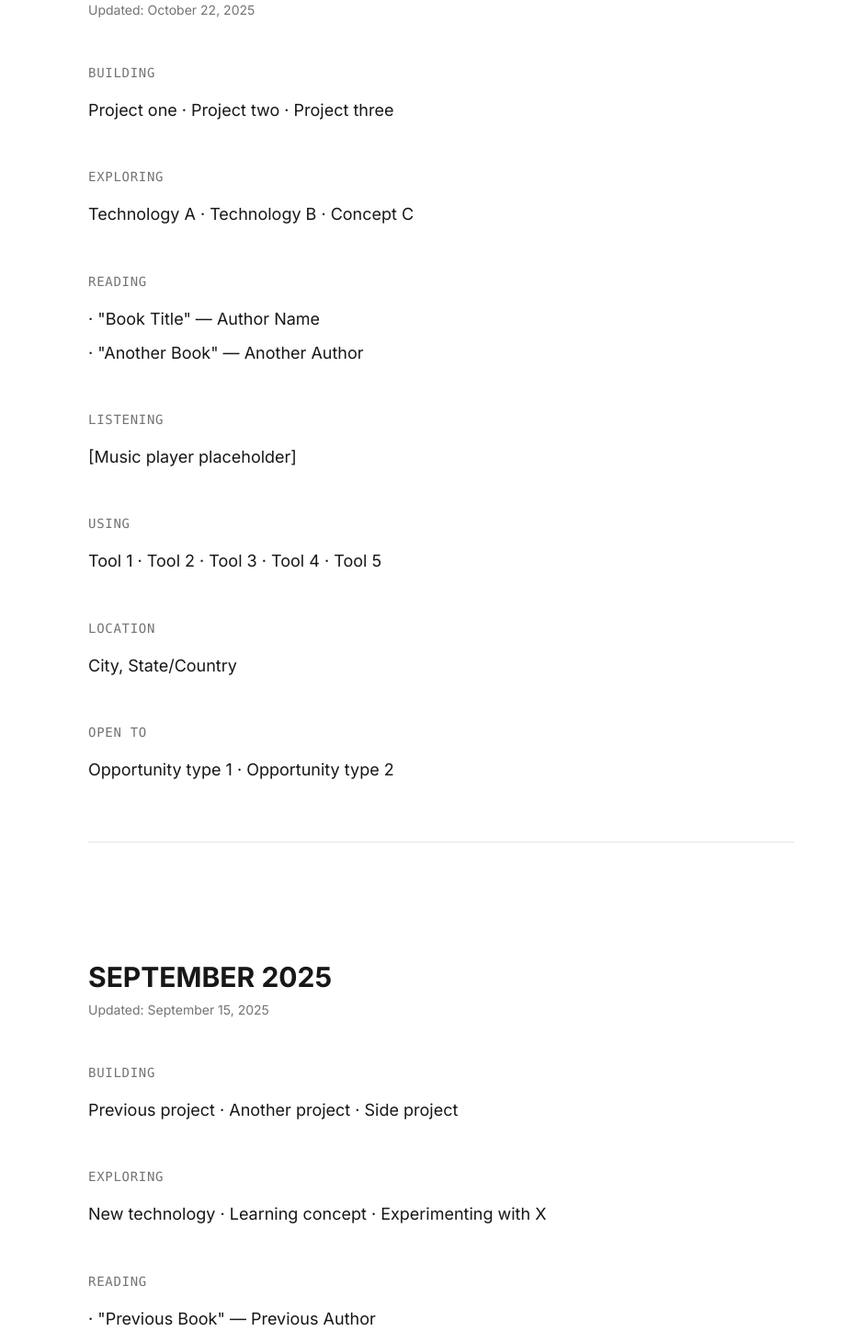
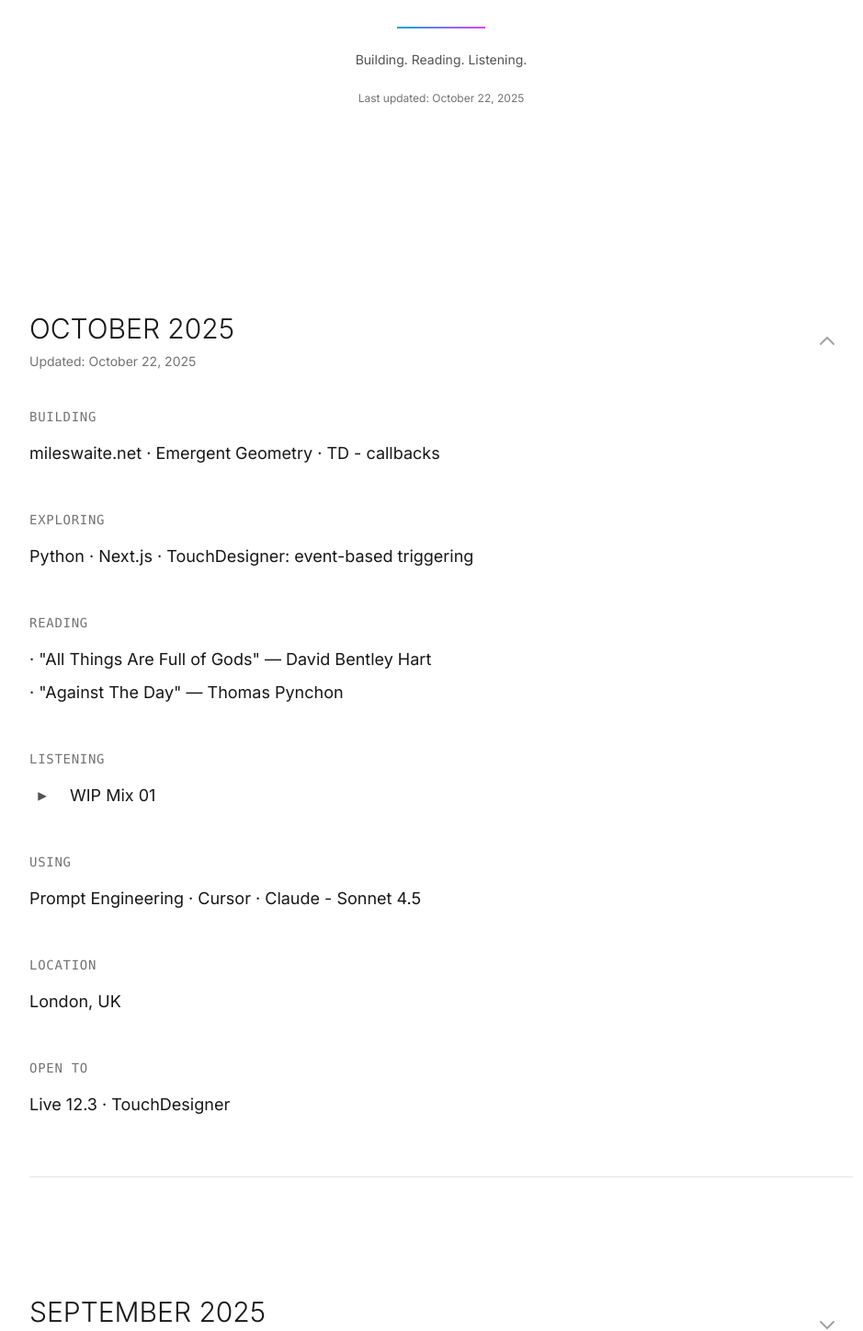
Before and after one commit to Milesy1/mileswaiteR2, a Next.js app: page /now in a window 1280 px wide. Shown: the part 263-1710 px from the top of the page at 92% size, without its empty margins (160-1099 px from the left). Built offline with nearby package versions, Linux system fonts and the light colour scheme; no server answers.

Commit message:
Fix music player: Add working MP3 file and update track title to WIP Mix 01

```diff
--- a/app/now/page.tsx
+++ b/app/now/page.tsx
@@ -1,105 +1,278 @@
-import { Metadata } from 'next'
+'use client';
 
-export const metadata: Metadata = {
-  title: 'Now | Miles Waite',
-  description: 'What I\'m currently building, exploring, reading, and thinking about.',
+import { motion, AnimatePresence } from 'framer-motion';
+import { useState, useRef, useEffect } from 'react';
+
+// ============================================================================
+// NOW PAGE DATA - Easy to update!
+// ============================================================================
+// To add a new month:
+// 1. Copy the entire object below
+// 2. Update the month name and all content
+// 3. Add it to the beginning of the array (most recent first)
+// 4. The "Last updated" date will automatically pull from the first entry
+
+const nowData = [
+  {
+    month: "OCTOBER 2025",
+    lastUpdated: "October 22, 2025",
+    building: ["mileswaite.net", "Emergent Geometry", "TD - callbacks"],
+    exploring: ["Python", "Next.js", "TouchDesigner: event-based triggering"],
+    reading: [
+      { title: "All Things Are Full of Gods", author: "David Bentley Hart" },
+      { title: "Against The Day", author: "Thomas Pynchon" }
+    ],
+    listeningTrack: "WIP Mix 01",
+    listeningFile: "/music/mileswaite.mp3",
+    using: ["Prompt Engineering", "Cursor", "Claude - Sonnet 4.5" ],
+    location: "London, UK",
+    openTo: ["Live 12.3", "TouchDesigner"]
+  },
+  {
+    month: "SEPTEMBER 2025",
+    lastUpdated: "September 15, 2025",
+    building: ["Previous project", "Another project", "Side project"],
+    exploring: ["New technology", "Learning concept", "Experimenting with X"],
+    reading: [
+      { title: "Previous Book", author: "Previous Author" },
+      { title: "Another Previous Book", author: "Another Previous Author" }
+    ],
+    listeningTrack: "Previous Track Title",
+    listeningFile: "",
+    using: ["Previous tool 1", "Previous tool 2", "Previous tool 3", "Previous tool 4"],
+    location: "Previous City, State/Country",
+    openTo: ["Previous opportunity type 1", "Previous opportunity type 2"]
+  }
+  // Add new months here - copy the object above and update all values
+]
+
+// Music Player Component - Touch-friendly and accessible
+function MusicPlayer({ trackTitle, audioFile }: { trackTitle: string; audioFile: string }) {
+  const [isPlaying, setIsPlaying] = useState(false);
+  const audioRef = useRef<HTMLAudioElement>(null);
+
+  const togglePlayPause = () => {
+    if (audioRef.current && audioFile) {
+      if (isPlaying) {
+        audioRef.current.pause();
+      } else {
+        audioRef.current.play();
+      }
+      setIsPlaying(!isPlaying);
+    }
+  };
+
+  const handleKeyDown = (event: React.KeyboardEvent) => {
+    if (event.key === 'Enter' || event.key === ' ') {
+      event.preventDefault();
+      togglePlayPause();
+    }
+  };
+
+  // If no audio file, just show the track title
+  if (!audioFile) {
+    return (
+      <div className="flex items-center space-x-3 sm:space-x-4">
+        <span className="text-neutral-400 dark:text-neutral-500 text-sm sm:text-base">
+          🎵
+        </span>
+        <span className="text-neutral-900 dark:text-white text-base sm:text-lg leading-relaxed">
+          {trackTitle}
+        </span>
+      </div>
+    );
   }
 
-// Data structure for easy updates
-const nowData = [
-  {
-    month: 'OCTOBER 2025',
-    lastUpdated: 'October 22, 2025',
-    sections: {
-      building: 'Project one · Project two · Project three',
-      exploring: 'Technology A · Technology B · Concept C',
-      reading: [
-        '"Book Title" — Author Name',
-        '"Another Book" — Another Author'
-      ],
-      listening: '[Music player placeholder]',
-      using: 'Tool 1 · Tool 2 · Tool 3 · Tool 4 · Tool 5',
-      location: 'City, State/Country',
-      openTo: 'Opportunity type 1 · Opportunity type 2'
+  return (
+    <div className="flex items-center space-x-3 sm:space-x-4">
+      <button
+        onClick={togglePlayPause}
+        onKeyDown={handleKeyDown}
+        className="text-neutral-600 dark:text-neutral-400 hover:text-neutral-900 dark:hover:text-white focus:text-neutral-900 dark:focus:text-white transition-colors duration-200 font-mono text-sm sm:text-base p-2 -m-2 rounded focus:outline-none focus:ring-2 focus:ring-primary-500 focus:ring-offset-2 dark:focus:ring-offset-neutral-900 min-w-[44px] min-h-[44px] flex items-center justify-center"
+        aria-label={isPlaying ? 'Pause audio' : 'Play audio'}
+        tabIndex={0}
+      >
+        {isPlaying ? '⏸' : '▶'}
+      </button>
+      <span className="text-neutral-900 dark:text-white text-base sm:text-lg leading-relaxed">
+        {trackTitle}
+      </span>
+      <audio
+        ref={audioRef}
+        src={audioFile}
+        loop
+        onEnded={() => setIsPlaying(false)}
+        preload="metadata"
+      />
+    </div>
+  );
 }
-  },
-  {
-    month: 'SEPTEMBER 2025',
-    lastUpdated: 'September 15, 2025',
-    sections: {
-      building: 'Previous project · Another project · Side project',
-      exploring: 'New technology · Learning concept · Experimenting with X',
-      reading: [
-        '"Previous Book" — Previous Author',
-        '"Another Previous Book" — Another Previous Author'
-      ],
-      listening: '[Previous music player placeholder]',
-      using: 'Previous tool 1 · Previous tool 2 · Previous tool 3 · Previous tool 4',
-      location: 'Previous City, State/Country',
-      openTo: 'Previous opportunity type 1 · Previous opportunity type 2'
-    }
-  }
-]
 
 export default function NowPage() {
+  const section = 'Now';
+  const [expandedMonths, setExpandedMonths] = useState<Set<string>>(new Set(['OCTOBER 2025']));
+  const [isLoaded, setIsLoaded] = useState(false);
+
+  useEffect(() => {
+    setIsLoaded(true);
+  }, []);
+
+  const toggleMonth = (month: string) => {
+    setExpandedMonths(prev => {
+      const newSet = new Set(prev);
+      if (newSet.has(month)) {
+        newSet.delete(month);
+      } else {
+        newSet.add(month);
+      }
+      return newSet;
+    });
+  };
+
   return (
-    <div className="min-h-screen bg-white dark:bg-neutral-950 transition-colors duration-300">
-      <div className="max-w-4xl mx-auto px-[10%] sm:px-[8%] lg:px-[5%] py-16">
-        {/* Page Header */}
-        <div className="mb-16">
-          <h1 className="text-4xl lg:text-5xl font-bold text-neutral-900 dark:text-white mb-4">
-            NOW
+    <motion.div
+      className="pt-16 lg:pt-20"
+      initial={{ opacity: 0 }}
+      animate={{ opacity: isLoaded ? 1 : 0 }}
+      transition={{ duration: 0.8, ease: "easeOut" }}
+    >
+      {/* Header */}
+      <section className="py-20 lg:py-32 px-4 sm:px-6 lg:px-8">
+        <div className="max-w-7xl mx-auto text-center">
+          <motion.div
+            initial={{ opacity: 0, y: 40 }}
+            animate={{ opacity: 1, y: 0 }}
+            transition={{ duration: 0.8 }}
+            className="space-y-6"
+          >
+            <h1 className="text-4xl sm:text-5xl lg:text-6xl font-light text-neutral-900 dark:text-neutral-100">
+              {section}
             </h1>
-          <p className="text-neutral-600 dark:text-neutral-400 text-lg">
+            <div className="w-24 h-0.5 bg-gradient-to-r from-primary-500 to-accent-500 mx-auto"></div>
+            <p className="text-sm font-normal text-neutral-600 dark:text-neutral-400 max-w-[500px] mx-auto leading-[1.4]">
+              <motion.span
+                initial={{ opacity: 0, x: 100 }}
+                animate={{ opacity: 1, x: 0 }}
+                transition={{ duration: 0.6, delay: 0, ease: "easeOut" }}
+                className="inline-block"
+              >
+                Building.
+              </motion.span>
+              {' '}
+              <motion.span
+                initial={{ opacity: 0, x: 100 }}
+                animate={{ opacity: 1, x: 0 }}
+                transition={{ duration: 0.6, delay: 0.6, ease: "easeOut" }}
+                className="inline-block"
+              >
+                Reading.
+              </motion.span>
+              {' '}
+              <motion.span
+                initial={{ opacity: 0, x: 100 }}
+                animate={{ opacity: 1, x: 0 }}
+                transition={{ duration: 0.6, delay: 1.2, ease: "easeOut" }}
+                className="inline-block"
+              >
+                Listening.
+              </motion.span>
+            </p>
+            <motion.p
+              initial={{ opacity: 0, x: -100 }}
+              animate={{ opacity: 1, x: 0 }}
+              transition={{ duration: 0.6, delay: 0.2, ease: "easeOut" }}
+              className="text-xs text-neutral-500 dark:text-neutral-500"
+            >
               Last updated: {nowData[0].lastUpdated}
-          </p>
+            </motion.p>
+          </motion.div>
         </div>
+      </section>
+
+      {/* Content */}
+      <section className="py-12 sm:py-16 lg:py-24 px-4 sm:px-6 lg:px-8">
+        <div className="max-w-4xl mx-auto">
 
           {/* Archive Content */}
-        <div className="space-y-16">
-          {nowData.map((entry, index) => (
+          <motion.div
+            initial={{ opacity: 0, y: 20 }}
+            animate={{ opacity: 1, y: 0 }}
+            transition={{ duration: 0.6, delay: 0.3 }}
+            className="space-y-16"
+          >
+            {nowData.map((entry, index) => {
+              const isExpanded = expandedMonths.has(entry.month);
+
+              return (
                 <div key={entry.month} className="relative">
-              {/* Month Header */}
-              <div className="mb-12">
-                <h2 className="text-2xl lg:text-3xl font-bold text-neutral-900 dark:text-white mb-2">
+                  {/* Month Header - Clickable */}
+                  <button
+                    onClick={() => toggleMonth(entry.month)}
+                    className="w-full text-left mb-6 sm:mb-8 group focus:outline-none focus:ring-2 focus:ring-primary-500 focus:ring-offset-2 dark:focus:ring-offset-neutral-900 rounded-lg p-2 -m-2"
+                    aria-expanded={isExpanded}
+                    aria-label={`${isExpanded ? 'Collapse' : 'Expand'} ${entry.month} content`}
+                  >
+                    <div className="flex items-center justify-between">
+                      <div>
+                        <h2 className="text-xl sm:text-2xl lg:text-3xl font-light text-neutral-900 dark:text-white mb-1 sm:mb-2 group-hover:text-primary-600 dark:group-hover:text-primary-400 transition-colors">
                           {entry.month}
                         </h2>
-                <p className="text-neutral-500 dark:text-neutral-500 text-sm">
+                        <p className="text-neutral-500 dark:text-neutral-500 text-xs sm:text-sm">
                           Updated: {entry.lastUpdated}
                         </p>
                       </div>
+                      <motion.div
+                        animate={{ rotate: isExpanded ? 180 : 0 }}
+                        transition={{ duration: 0.2 }}
+                        className="text-neutral-400 dark:text-neutral-500 flex-shrink-0 ml-4"
+                      >
+                        <svg className="w-5 h-5 sm:w-6 sm:h-6" fill="none" stroke="currentColor" viewBox="0 0 24 24">
+                          <path strokeLinecap="round" strokeLinejoin="round" strokeWidth={2} d="M19 9l-7 7-7-7" />
+                        </svg>
+                      </motion.div>
+                    </div>
+                  </button>
 
-              {/* Sections */}
-              <div className="space-y-12">
+                  {/* Collapsible Content */}
+                  <AnimatePresence>
+                    {isExpanded && (
+                      <motion.div
+                        initial={{ opacity: 0, height: 0 }}
+                        animate={{ opacity: 1, height: 'auto' }}
+                        exit={{ opacity: 0, height: 0 }}
+                        transition={{ duration: 0.3, ease: "easeInOut" }}
+                        className="overflow-hidden"
+                      >
+                        <div className="space-y-8 sm:space-y-10 lg:space-y-12">
                           {/* BUILDING */}
                           <div>
-                  <h3 className="text-sm font-mono uppercase tracking-wider text-neutral-500 dark:text-neutral-400 mb-4">
+                            <h3 className="text-xs sm:text-sm font-mono uppercase tracking-wider text-neutral-500 dark:text-neutral-400 mb-3 sm:mb-4">
                               BUILDING
                             </h3>
-                  <p className="text-neutral-900 dark:text-white text-lg leading-relaxed">
-                    {entry.sections.building}
+                            <p className="text-neutral-900 dark:text-white text-base sm:text-lg leading-relaxed">
+                              {entry.building.join(' · ')}
                             </p>
                           </div>
 
                           {/* EXPLORING */}
                           <div>
-                  <h3 className="text-sm font-mono uppercase tracking-wider text-neutral-500 dark:text-neutral-400 mb-4">
+                            <h3 className="text-xs sm:text-sm font-mono uppercase tracking-wider text-neutral-500 dark:text-neutral-400 mb-3 sm:mb-4">
                               EXPLORING
                             </h3>
-                  <p className="text-neutral-900 dark:text-white text-lg leading-relaxed">
-                    {entry.sections.exploring}
+                            <p className="text-neutral-900 dark:text-white text-base sm:text-lg leading-relaxed">
+                              {entry.exploring.join(' · ')}
                             </p>
                           </div>
 
                           {/* READING */}
                           <div>
-                  <h3 className="text-sm font-mono uppercase tracking-wider text-neutral-500 dark:text-neutral-400 mb-4">
+                            <h3 className="text-xs sm:text-sm font-mono uppercase tracking-wider text-neutral-500 dark:text-neutral-400 mb-3 sm:mb-4">
                               READING
                             </h3>
                             <ul className="space-y-2">
-                    {entry.sections.reading.map((book, bookIndex) => (
-                      <li key={bookIndex} className="text-neutral-900 dark:text-white text-lg leading-relaxed">
-                        · {book}
+                              {entry.reading.map((book, bookIndex) => (
+                                <li key={bookIndex} className="text-neutral-900 dark:text-white text-base sm:text-lg leading-relaxed">
+                                  · "{book.title}" — {book.author}
                                 </li>
                               ))}
                             </ul>
@@ -107,60 +280,57 @@ export default function NowPage() {
 
                           {/* LISTENING */}
                           <div>
-                  <h3 className="text-sm font-mono uppercase tracking-wider text-neutral-500 dark:text-neutral-400 mb-4">
+                            <h3 className="text-xs sm:text-sm font-mono uppercase tracking-wider text-neutral-500 dark:text-neutral-400 mb-3 sm:mb-4">
                               LISTENING
                             </h3>
-                  <p className="text-neutral-900 dark:text-white text-lg leading-relaxed">
-                    {entry.sections.listening}
-                  </p>
+                            <MusicPlayer trackTitle={entry.listeningTrack} audioFile={entry.listeningFile} />
                           </div>
 
                           {/* USING */}
                           <div>
-                  <h3 className="text-sm font-mono uppercase tracking-wider text-neutral-500 dark:text-neutral-400 mb-4">
+                            <h3 className="text-xs sm:text-sm font-mono uppercase tracking-wider text-neutral-500 dark:text-neutral-400 mb-3 sm:mb-4">
                               USING
                             </h3>
-                  <p className="text-neutral-900 dark:text-white text-lg leading-relaxed">
-                    {entry.sections.using}
+                            <p className="text-neutral-900 dark:text-white text-base sm:text-lg leading-relaxed">
+                              {entry.using.join(' · ')}
                             </p>
                           </div>
 
                           {/* LOCATION */}
                           <div>
-                  <h3 className="text-sm font-mono uppercase tracking-wider text-neutral-500 dark:text-neutral-400 mb-4">
+                            <h3 className="text-xs sm:text-sm font-mono uppercase tracking-wider text-neutral-500 dark:text-neutral-400 mb-3 sm:mb-4">
                               LOCATION
                             </h3>
-                  <p className="text-neutral-900 dark:text-white text-lg leading-relaxed">
-                    {entry.sections.location}
+                            <p className="text-neutral-900 dark:text-white text-base sm:text-lg leading-relaxed">
+                              {entry.location}
                             </p>
                           </div>
 
                           {/* OPEN TO */}
                           <div>
-                  <h3 className="text-sm font-mono uppercase tracking-wider text-neutral-500 dark:text-neutral-400 mb-4">
+                            <h3 className="text-xs sm:text-sm font-mono uppercase tracking-wider text-neutral-500 dark:text-neutral-400 mb-3 sm:mb-4">
                               OPEN TO
                             </h3>
-                  <p className="text-neutral-900 dark:text-white text-lg leading-relaxed">
-                    {entry.sections.openTo}
+                            <p className="text-neutral-900 dark:text-white text-base sm:text-lg leading-relaxed">
+                              {entry.openTo.join(' · ')}
                             </p>
                           </div>
                         </div>
+                      </motion.div>
+                    )}
+                  </AnimatePresence>
 
                   {/* Divider between months */}
                   {index < nowData.length - 1 && (
                     <div className="mt-16 pt-16 border-t border-neutral-200 dark:border-neutral-800"></div>
                   )}
                 </div>
-          ))}
+              );
+            })}
+          </motion.div>
+
         </div>
-
-        {/* Footer Note */}
-        <div className="mt-20 pt-8 border-t border-neutral-200 dark:border-neutral-800">
-          <p className="text-neutral-500 dark:text-neutral-400 text-sm">
-            Inspired by the <a href="https://nownownow.com/about" target="_blank" rel="noopener noreferrer" className="underline hover:text-neutral-700 dark:hover:text-neutral-300 transition-colors">Now page movement</a>
-          </p>
-        </div>
-      </div>
-    </div>
+      </section>
+    </motion.div>
   )
 }
--- a/components/Navigation.tsx
+++ b/components/Navigation.tsx
@@ -11,8 +11,8 @@ const navItems = [
   { name: 'Projects', href: '/projects' },
   { name: 'Music', href: '/music' },
   { name: 'Code', href: '/code' },
+  { name: 'About', href: '/about' },
   { name: 'Now', href: '/now' },
-  { name: 'About', href: '/about' },
 ];
 
 export function Navigation() {
```
Also changed, not shown: app/now/layout.tsx (added, +19 -0 lines), public/cv/README.md, 1 other file (tests, documents, lock files or other folders). Lines whose indentation alone changed are shown as unchanged.
